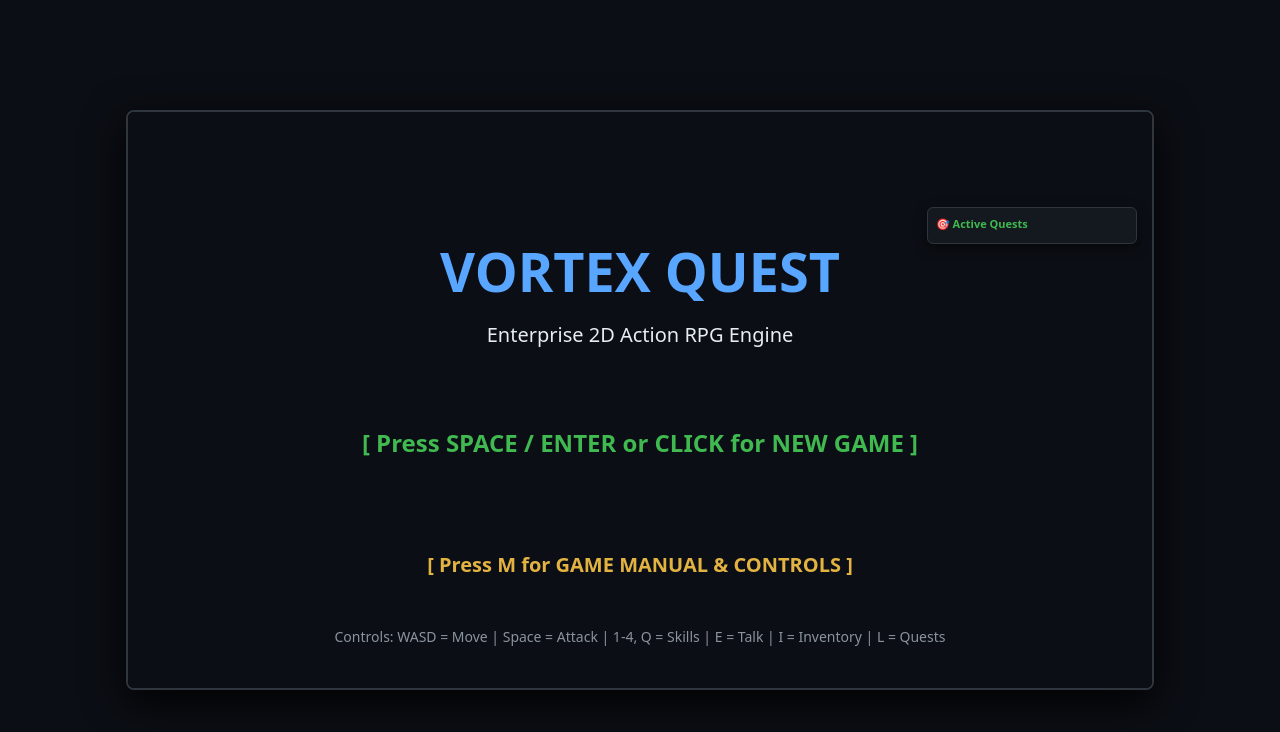
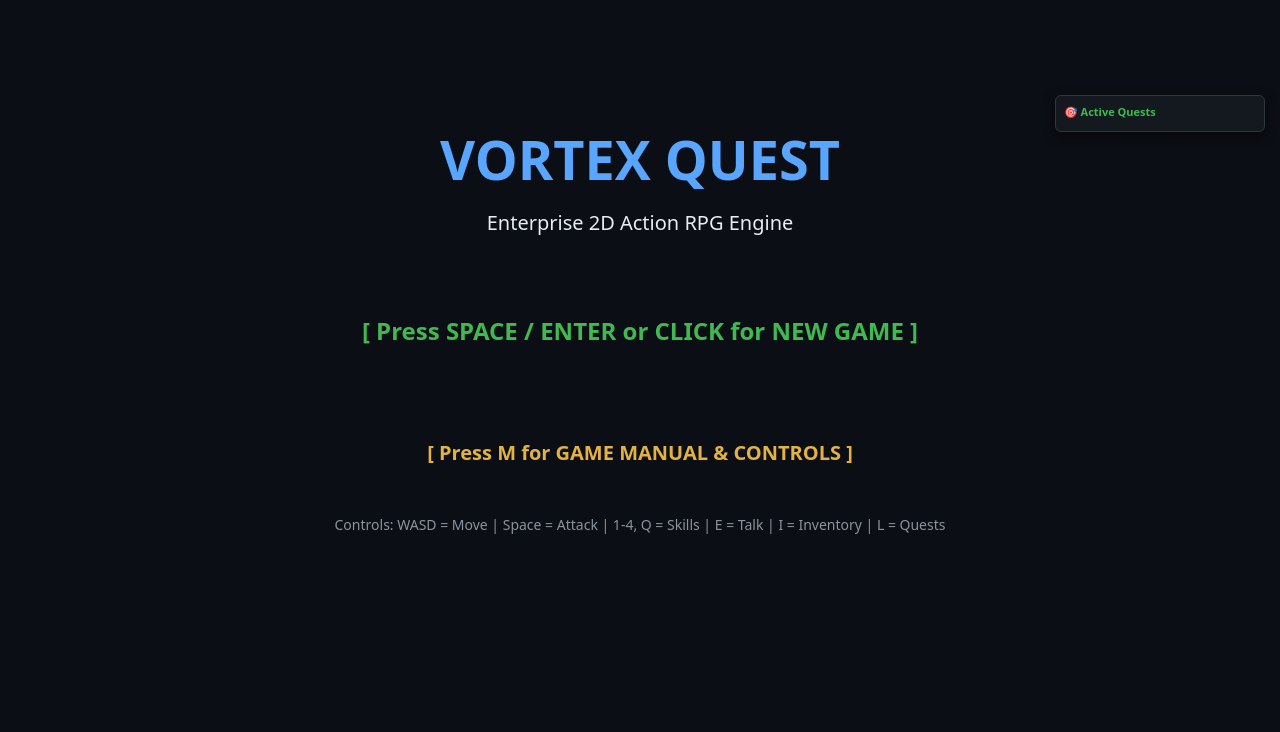
Before and after one commit to divya-8143/VortexQuest, a website built with Vite: page index.html in a window 1280 px wide. Built offline with nearby package versions, Linux system fonts and the light colour scheme.

Commit message:
feat(ui): convert game layout to 100vw x 100vh fullscreen and place skill hotbar cleanly at page bottom

```diff
--- a/index.html
+++ b/index.html
@@ -5,30 +5,26 @@
   <meta name="viewport" content="width=device-width, initial-scale=1.0">
   <title>VortexQuest - 2D Action RPG</title>
   <style>
-    * { box-sizing: border-box; }
-    body {
-      margin: 0;
-      padding: 0;
+    * { box-sizing: border-box; margin: 0; padding: 0; }
+    html, body {
+      width: 100vw;
+      height: 100vh;
       background-color: #0b0e14;
       color: #e6edf3;
       font-family: 'Segoe UI', system-ui, -apple-system, sans-serif;
-      display: flex;
-      flex-direction: column;
-      align-items: center;
-      justify-content: center;
-      min-height: 100vh;
       overflow: hidden;
     }
     #game-container {
       position: relative;
-      border: 2px solid #30363d;
-      border-radius: 8px;
-      box-shadow: 0 12px 40px rgba(0,0,0,0.9);
+      width: 100vw;
+      height: 100vh;
       overflow: hidden;
       background-color: #0d1117;
     }
     #game-canvas {
       display: block;
+      width: 100vw;
+      height: 100vh;
       background-color: #0d1117;
     }
   </style>
@@ -36,7 +32,7 @@
 <body>
 
   <div id="game-container">
-    <canvas id="game-canvas" width="1024" height="576"></canvas>
+    <canvas id="game-canvas"></canvas>
   </div>
 
   <script type="module" src="/src/main.ts"></script>
--- a/src/engine/Canvas2DRenderer.ts
+++ b/src/engine/Canvas2DRenderer.ts
@@ -170,18 +170,15 @@ export class Canvas2DRenderer {
           break;
 
         case 'HOUSE':
-          // House Body
           ctx.fillStyle = deco.color || '#3d271d';
           ctx.fillRect(deco.x, deco.y, deco.w || 120, deco.h || 100);
           ctx.strokeStyle = '#5a3d2e'; ctx.lineWidth = 3; ctx.strokeRect(deco.x, deco.y, deco.w || 120, deco.h || 100);
-          // Roof
           ctx.fillStyle = '#8b261d';
           ctx.beginPath();
           ctx.moveTo(deco.x - 10, deco.y);
           ctx.lineTo(deco.x + (deco.w || 120) / 2, deco.y - 40);
           ctx.lineTo(deco.x + (deco.w || 120) + 10, deco.y);
           ctx.closePath(); ctx.fill();
-          // Label
           if (deco.label) {
             ctx.fillStyle = '#ffffff'; ctx.font = 'bold 12px system-ui'; ctx.textAlign = 'center';
             ctx.fillText(deco.label, deco.x + (deco.w || 120) / 2, deco.y + (deco.h || 100) / 2);
@@ -189,22 +186,17 @@ export class Canvas2DRenderer {
           break;
 
         case 'TREE':
-          // Trunk
           ctx.fillStyle = '#4a2e1b';
           ctx.fillRect(deco.x - 8, deco.y - 15, 16, 30);
-          // Leaf Crown
           ctx.fillStyle = deco.color || '#1e4620';
           ctx.beginPath(); ctx.arc(deco.x, deco.y - 35, deco.w || 50, 0, Math.PI * 2); ctx.fill();
           ctx.strokeStyle = '#122e14'; ctx.lineWidth = 2; ctx.stroke();
           break;
 
         case 'LANTERN':
-          // Pole
           ctx.fillStyle = '#30363d'; ctx.fillRect(deco.x - 3, deco.y - 40, 6, 40);
-          // Lantern Glow Circle
           ctx.fillStyle = 'rgba(227, 179, 65, 0.15)';
           ctx.beginPath(); ctx.arc(deco.x, deco.y - 45, 50, 0, Math.PI * 2); ctx.fill();
-          // Lamp Light
           ctx.fillStyle = deco.color || '#e3b341';
           ctx.beginPath(); ctx.arc(deco.x, deco.y - 45, 8, 0, Math.PI * 2); ctx.fill();
           break;
@@ -338,7 +330,7 @@ export class Canvas2DRenderer {
     ctx.fillStyle = '#ffffff'; ctx.font = '10px system-ui';
     ctx.fillText(`XP: ${player.stats.xp} / ${player.stats.maxXp}`, 30, 89);
 
-    // Top-Center Quick Action Menu Bar
+    // Top-Center Quick Action Navigation Bar
     ctx.fillStyle = 'rgba(22, 27, 34, 0.85)';
     ctx.fillRect(this.canvas.width / 2 - 180, 15, 360, 35);
     ctx.strokeStyle = '#30363d'; ctx.strokeRect(this.canvas.width / 2 - 180, 15, 360, 35);
@@ -346,33 +338,36 @@ export class Canvas2DRenderer {
     ctx.fillStyle = '#c9d1d9'; ctx.font = '12px system-ui'; ctx.textAlign = 'center';
     ctx.fillText('🎒[I] Inv   ⚡[K] Skills   📜[L] Quests   👤[C] Hero   📖[M] Guide', this.canvas.width / 2, 37);
 
-    // Gold & Zone Info (Top-Right)
+    // Gold & Zone Info (Top-Right Dynamic Positioning)
+    const goldCardX = this.canvas.width - 275;
     ctx.fillStyle = 'rgba(22, 27, 34, 0.85)';
-    ctx.fillRect(this.canvas.width - 280, 15, 200, 70);
-    ctx.strokeRect(this.canvas.width - 280, 15, 200, 70);
+    ctx.fillRect(goldCardX, 15, 200, 70);
+    ctx.strokeRect(goldCardX, 15, 200, 70);
 
     ctx.fillStyle = '#e3b341'; ctx.font = 'bold 15px system-ui'; ctx.textAlign = 'right';
-    ctx.fillText(`💰 Gold: ${player.stats.gold}`, this.canvas.width - 95, 38);
+    ctx.fillText(`💰 Gold: ${player.stats.gold}`, goldCardX + 185, 38);
     ctx.fillStyle = '#bc8cff'; ctx.font = '13px system-ui';
-    ctx.fillText(`📍 ${currentZone.name}`, this.canvas.width - 95, 62);
+    ctx.fillText(`📍 ${currentZone.name}`, goldCardX + 185, 62);
 
-    // INTERACTIVE PAUSE BUTTON ⏸️ (Top-Right: x: 960-1010, y: 15-55)
+    // INTERACTIVE PAUSE BUTTON ⏸️ (Top-Right: Dynamic positioning)
+    const pauseBtnX = this.canvas.width - 65;
     ctx.fillStyle = 'rgba(22, 27, 34, 0.9)';
-    ctx.fillRect(960, 15, 50, 40);
+    ctx.fillRect(pauseBtnX, 15, 50, 40);
     ctx.strokeStyle = '#58a6ff';
     ctx.lineWidth = 2;
-    ctx.strokeRect(960, 15, 50, 40);
+    ctx.strokeRect(pauseBtnX, 15, 50, 40);
 
     ctx.fillStyle = '#ffffff'; ctx.font = '22px system-ui'; ctx.textAlign = 'center';
-    ctx.fillText('⏸️', 985, 43);
+    ctx.fillText('⏸️', pauseBtnX + 25, 43);
 
-    // MINIMAP RADAR OVERLAY (Bottom-Right: x: 880, y: 430, radius: 55)
-    const mapX = 950; const mapY = 490; const mapR = 55;
+    // MINIMAP RADAR OVERLAY (Bottom-Right Dynamic Positioning)
+    const mapX = this.canvas.width - 75;
+    const mapY = this.canvas.height - 110;
+    const mapR = 55;
     ctx.save();
     ctx.beginPath(); ctx.arc(mapX, mapY, mapR, 0, Math.PI * 2); ctx.clip();
     ctx.fillStyle = 'rgba(11, 14, 20, 0.9)'; ctx.fillRect(mapX - mapR, mapY - mapR, mapR * 2, mapR * 2);
 
-    // Minimap blips
     const scaleX = (mapR * 1.6) / currentZone.width;
     const scaleY = (mapR * 1.6) / currentZone.height;
 
@@ -397,8 +392,6 @@ export class Canvas2DRenderer {
     ctx.restore();
     ctx.strokeStyle = '#58a6ff'; ctx.lineWidth = 2;
     ctx.beginPath(); ctx.arc(mapX, mapY, mapR, 0, Math.PI * 2); ctx.stroke();
-    ctx.fillStyle = '#ffffff'; ctx.font = 'bold 10px system-ui'; ctx.textAlign = 'center';
-    ctx.fillText('RADAR', mapX, mapY + mapR + 12);
 
     // Boss Health Bar Overlay (if Boss in zone)
     const boss = currentZone.enemies.find(e => e.isBoss && e.hp > 0);
--- a/src/main.ts
+++ b/src/main.ts
@@ -4,21 +4,37 @@ import { Canvas2DRenderer } from './engine/Canvas2DRenderer';
 class VortexQuestApp {
   private gsm: GameStateManager;
   private renderer: Canvas2DRenderer;
+  private canvas: HTMLCanvasElement;
   private lastTime: number = 0;
 
   constructor() {
-    const canvas = document.getElementById('game-canvas') as HTMLCanvasElement;
-    if (!canvas) {
+    this.canvas = document.getElementById('game-canvas') as HTMLCanvasElement;
+    if (!this.canvas) {
       throw new Error('[VortexQuestApp] Canvas element #game-canvas not found!');
     }
 
+    this.resizeCanvas();
+    window.addEventListener('resize', () => this.resizeCanvas());
+
     this.gsm = new GameStateManager();
-    this.gsm.setCanvas(canvas);
-    this.renderer = new Canvas2DRenderer(canvas);
+    this.gsm.setCanvas(this.canvas);
+    this.gsm.camera.width = this.canvas.width;
+    this.gsm.camera.height = this.canvas.height;
+
+    this.renderer = new Canvas2DRenderer(this.canvas);
 
     this.lastTime = performance.now();
     requestAnimationFrame((now) => this.gameLoop(now));
-    console.log('[VortexQuestApp] Engine initialized & game loop started.');
+    console.log('[VortexQuestApp] Engine initialized & full screen game loop started.');
+  }
+
+  private resizeCanvas(): void {
+    this.canvas.width = window.innerWidth;
+    this.canvas.height = window.innerHeight;
+    if (this.gsm && this.gsm.camera) {
+      this.gsm.camera.width = window.innerWidth;
+      this.gsm.camera.height = window.innerHeight;
+    }
   }
 
   private gameLoop(now: number): void {
```
